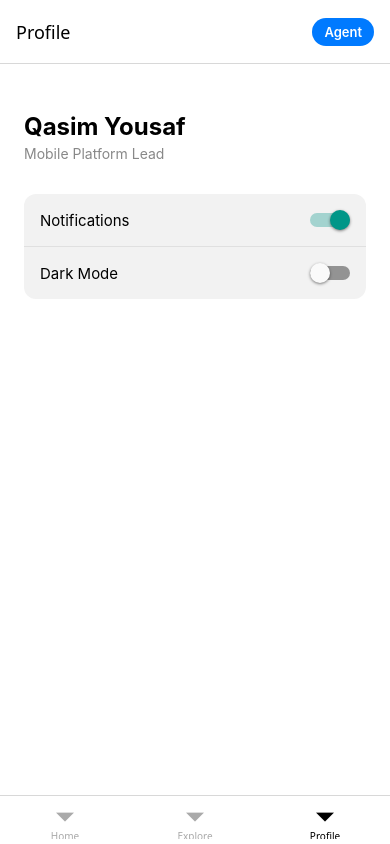
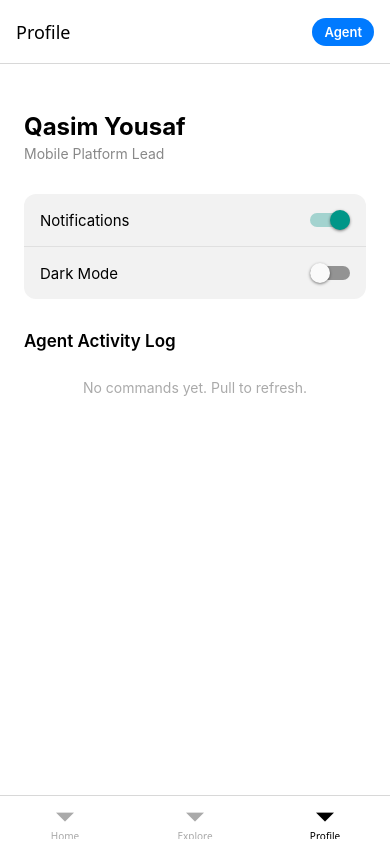
Before and after one commit to Qasim-Yousaf/mobile-platform-homework-qasim-yousaf, a React Native app: screen /Profile in a window 390 px wide. Built offline with nearby package versions, Linux system fonts and the light colour scheme.

Commit message:
feat: add Agent Activity Log to Profile screen

```diff
--- a/src/screens/ProfileScreen.tsx
+++ b/src/screens/ProfileScreen.tsx
@@ -1,7 +1,8 @@
 import React, { useState, useEffect } from 'react';
-import { View, Text, StyleSheet, Switch } from 'react-native';
+import { View, Text, StyleSheet, Switch, ScrollView, RefreshControl } from 'react-native';
 import AsyncStorage from '@react-native-async-storage/async-storage';
 import { useTheme } from '../context/ThemeContext';
+import { getLog, LogEntry } from '../agent/CommandRouter';
 
 const PREFS_KEY = 'user_preferences';
 
@@ -14,6 +15,7 @@ export default function ProfileScreen({ pendingPref, onPrefApplied }: Props) {
   const { theme, darkMode, setDarkMode } = useTheme();
   const dark = theme === 'dark';
   const [notifications, setNotifications] = useState(true);
+  const [log, setLog] = useState<LogEntry[]>([]);
 
   useEffect(() => {
     AsyncStorage.getItem(PREFS_KEY).then(val => {
@@ -23,6 +25,10 @@ export default function ProfileScreen({ pendingPref, onPrefApplied }: Props) {
       }
     });
   }, []);
+
+  useEffect(() => {
+    setLog(getLog());
+  }, [pendingPref]);
 
   useEffect(() => {
     if (!pendingPref) return;
@@ -43,8 +49,21 @@ export default function ProfileScreen({ pendingPref, onPrefApplied }: Props) {
     });
   }
 
+  function refreshLog() {
+    setLog(getLog());
+  }
+
+  const statusColor = (status: LogEntry['status']) => {
+    if (status === 'executed') return '#34c759';
+    if (status === 'rejected') return '#ff3b30';
+    return '#ff9500';
+  };
+
   return (
-    <View style={[styles.container, { backgroundColor: dark ? '#111' : '#fff' }]}>
+    <ScrollView
+      style={{ backgroundColor: dark ? '#111' : '#fff' }}
+      contentContainerStyle={styles.container}
+      refreshControl={<RefreshControl refreshing={false} onRefresh={refreshLog} />}>
       <Text style={[styles.name, { color: dark ? '#fff' : '#000' }]}>Qasim Yousaf</Text>
       <Text style={[styles.role, { color: dark ? '#aaa' : '#888' }]}>Mobile Platform Lead</Text>
       <View style={[styles.section, { backgroundColor: dark ? '#222' : '#f2f2f2' }]}>
@@ -57,15 +76,37 @@ export default function ProfileScreen({ pendingPref, onPrefApplied }: Props) {
           <Switch value={darkMode} onValueChange={setDarkMode} />
         </View>
       </View>
-    </View>
+
+      <Text style={[styles.sectionTitle, { color: dark ? '#fff' : '#000' }]}>Agent Activity Log</Text>
+      {log.length === 0 ? (
+        <Text style={[styles.emptyLog, { color: dark ? '#666' : '#aaa' }]}>No commands yet. Pull to refresh.</Text>
+      ) : (
+        [...log].reverse().map(entry => (
+          <View key={entry.id} style={[styles.logEntry, { backgroundColor: dark ? '#1e1e1e' : '#f9f9f9', borderColor: dark ? '#333' : '#e0e0e0' }]}>
+            <View style={styles.logHeader}>
+              <Text style={[styles.logCommand, { color: dark ? '#fff' : '#000' }]}>{entry.command}</Text>
+              <View style={[styles.logBadge, { backgroundColor: statusColor(entry.status) + '22' }]}>
+                <Text style={[styles.logStatus, { color: statusColor(entry.status) }]}>{entry.status}</Text>
+              </View>
+            </View>
+            {entry.reason && (
+              <Text style={[styles.logReason, { color: dark ? '#aaa' : '#666' }]}>{entry.reason}</Text>
+            )}
+            <Text style={[styles.logTime, { color: dark ? '#555' : '#bbb' }]}>
+              {new Date(entry.timestamp).toLocaleTimeString()}
+            </Text>
+          </View>
+        ))
+      )}
+    </ScrollView>
   );
 }
 
 const styles = StyleSheet.create({
   container: {
-    flex: 1,
     padding: 24,
     paddingTop: 48,
+    paddingBottom: 40,
   },
   name: {
     fontSize: 24,
@@ -90,4 +131,47 @@ const styles = StyleSheet.create({
   label: {
     fontSize: 15,
   },
+  sectionTitle: {
+    fontSize: 17,
+    fontWeight: '600',
+    marginTop: 32,
+    marginBottom: 12,
+  },
+  emptyLog: {
+    fontSize: 14,
+    textAlign: 'center',
+    marginTop: 16,
+  },
+  logEntry: {
+    borderRadius: 10,
+    padding: 12,
+    marginBottom: 8,
+    borderWidth: 1,
+  },
+  logHeader: {
+    flexDirection: 'row',
+    justifyContent: 'space-between',
+    alignItems: 'center',
+    marginBottom: 4,
+  },
+  logCommand: {
+    fontSize: 14,
+    fontWeight: '600',
+  },
+  logBadge: {
+    paddingHorizontal: 8,
+    paddingVertical: 2,
+    borderRadius: 8,
+  },
+  logStatus: {
+    fontSize: 11,
+    fontWeight: '600',
+  },
+  logReason: {
+    fontSize: 12,
+    marginBottom: 4,
+  },
+  logTime: {
+    fontSize: 11,
+  },
 });
```
